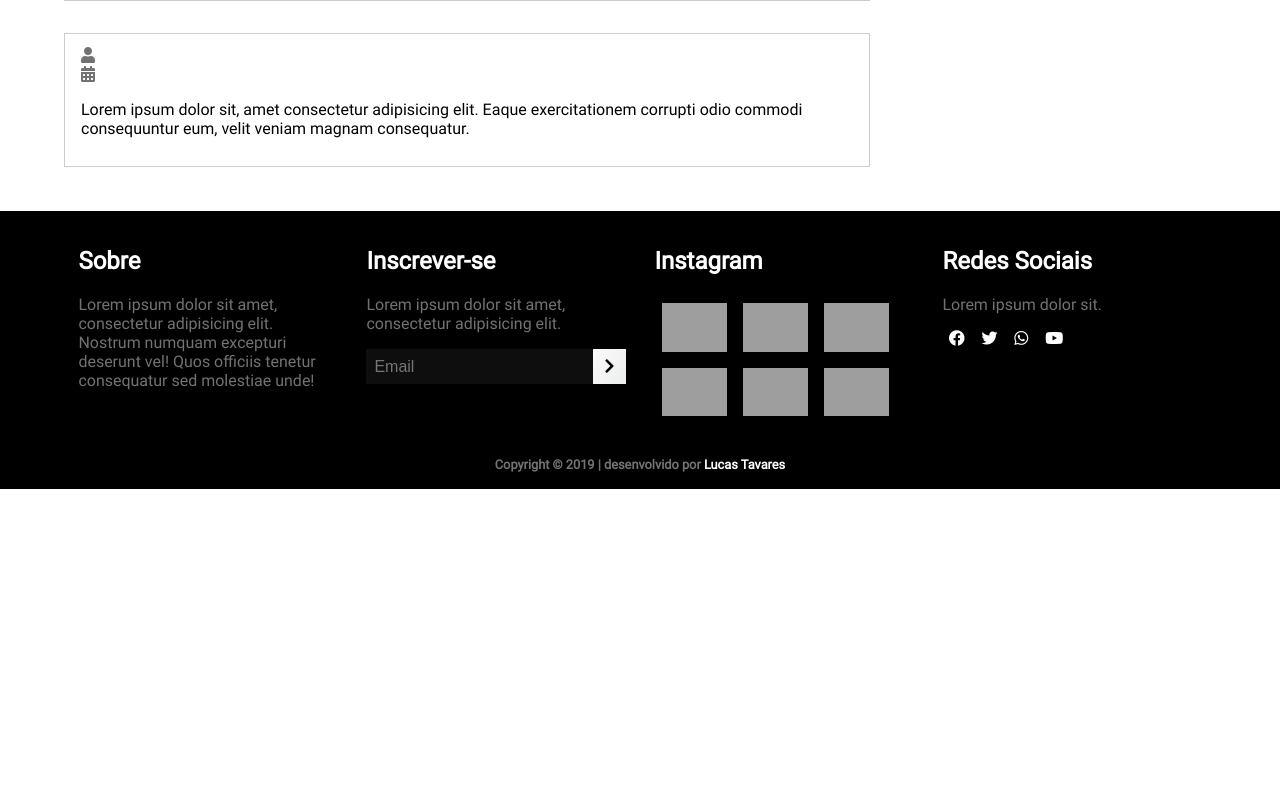
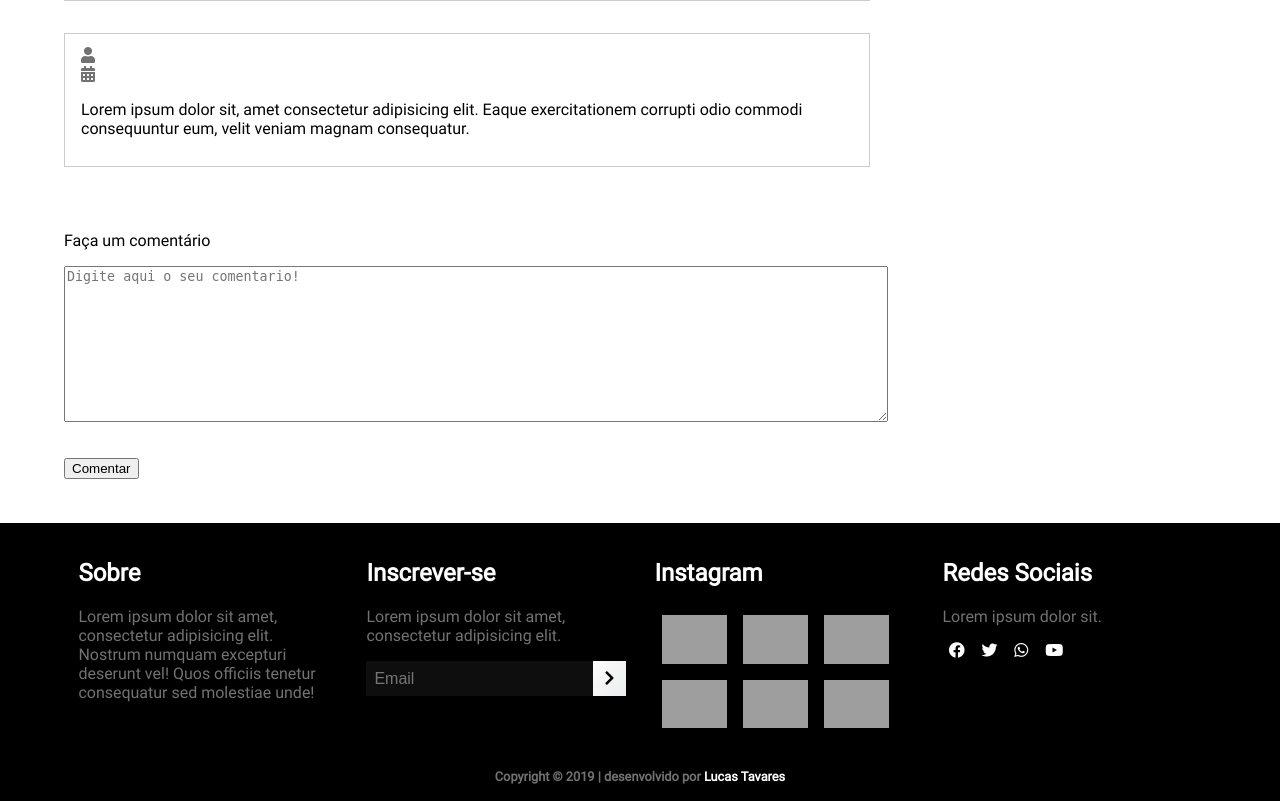
Before and after one commit to LucasDiasTavares/DjangoBlog, a Django app: template src/templates/post.html in a window 1280 px wide. Shown: the part 671-1472 px from the top of the page. Before the commit the page ends 1160 px from the top, so only its background shows below. Run offline with Django 3.2, Linux system fonts and the light colour scheme; the template is opened without the code that fills it: values that come from a table or form of the project are taken from there, others are empty; some libraries are stand-ins or nearby versions; grey boxes are pictures that could not be loaded.

Commit message:
Estética do form comentario

```diff
--- a/src/posts/admin.py
+++ b/src/posts/admin.py
@@ -1,6 +1,7 @@
 from django.contrib import admin
-from .models import Author, Post, Category
+from .models import Author, Post, Category, Comment
 
 admin.site.register(Author)
 admin.site.register(Post)
 admin.site.register(Category)
+admin.site.register(Comment)
--- a/src/posts/forms.py
+++ b/src/posts/forms.py
@@ -1,2 +1,19 @@
 from django import forms
-from .models import Post
+from .models import Post, Comment
+
+
+class CommentForm(forms.ModelForm):
+    content = forms.CharField(
+        widget=forms.Textarea(attrs={
+            'class': 'form-control',
+            'placeholder': 'Digite aqui o seu comentario!',
+            'id': 'usercomment',
+            'name': 'usercomment',
+            'cols': '100',
+            'rows': '10',
+        })
+    )
+
+    class Meta:
+        model = Comment
+        fields = ('content',)
--- a/src/posts/models.py
+++ b/src/posts/models.py
@@ -45,3 +45,13 @@ class Post(models.Model):
         return reverse('post-detail', kwargs={
             'id': self.id
         })
+
+
+class Comment(models.Model):
+    user = models.OneToOneField(User, on_delete=models.CASCADE)
+    timestamp = models.DateTimeField(auto_now_add=True)
+    content = models.TextField()
+    post = models.ForeignKey(Post, on_delete=models.CASCADE)
+
+    def __str__(self):
+        return self.user.username
--- a/src/static_in_env/assets/css/style.css
+++ b/src/static_in_env/assets/css/style.css
@@ -90,6 +90,29 @@ span {
 .mb-2 {
     margin-bottom: 2rem !important;
 }
+
+.mb-4 {
+    margin-bottom: 4rem !important;
+}
+
+.mt-2 {
+    margin-top: 2rem !important;
+}
+
+.mt-4 {
+    margin-top: 4rem !important;
+}
+
+.my-2 {
+    margin-top: 2rem !important;
+    margin-bottom: 2rem !important;
+}
+
+.my-4 {
+    margin-top: 4rem !important;
+    margin-bottom: 4rem !important;
+}
+
 
 /* Navbar */
 .nav {
@@ -785,6 +808,10 @@ main .site-content .singlepostpage .post-title .post-body p span img {
 }
 
 
+#comentary-form label {
+    display: none;
+}
+
 /* max 330px extra-smallsmartphones */
 @media only screen and (max-width: 330px) {
 
--- a/src/templates/post.html
+++ b/src/templates/post.html
@@ -93,6 +93,21 @@
                         </div>
                     </div>
 
+                    <div>
+                        <form method="POST" action=".">
+                            {% csrf_token %}
+                            <div class="mt-4">
+                                <p>Faça um comentário</p>
+                            </div>
+                            <div id="comentary-form">
+                                {{ form }}
+                            </div>
+                            <div class="my-2">
+                                <button type="submit">Comentar</button>
+                            </div>
+                        </form>
+                    </div>
+
                 </div>
             </div>
 
```
Also changed, not shown: src/posts/views.py (+9 -1 lines), src/posts/migrations/0008_comment.py (added).
